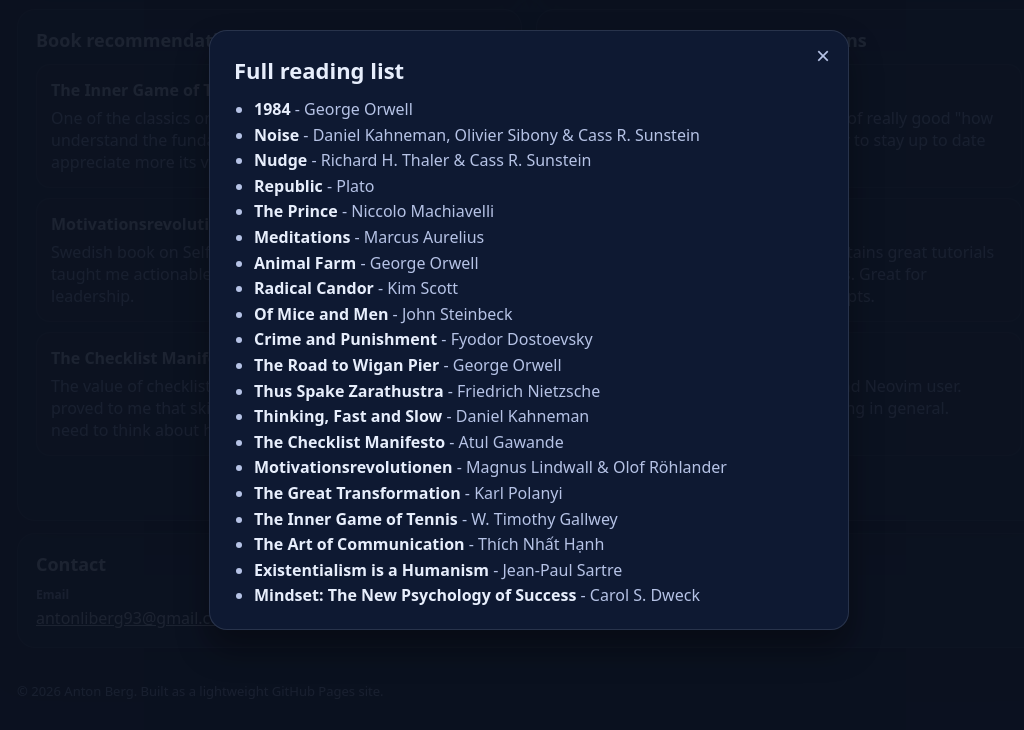
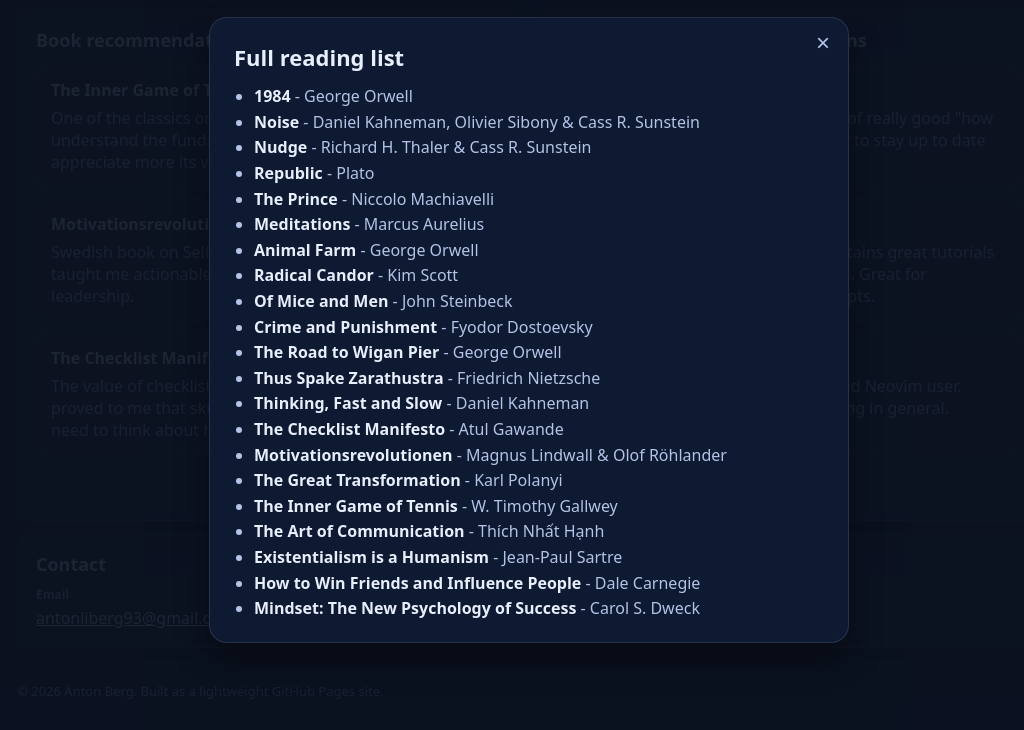
Before and after one commit to AntonLiBerg/AntonLiBerg.github.io, a website: page index.html in a window 1280 px wide. Both pictures are taken after a click on the link "Full list here". Shown: the part 1776-2506 px from the top of the page, without its empty margins (111-1135 px from the left). Drawn offline with Linux system fonts and the light colour scheme.

Commit message:
add book

```diff
--- a/index.html
+++ b/index.html
@@ -260,6 +260,7 @@
                 <li><strong>The Inner Game of Tennis</strong> - W. Timothy Gallwey</li>
                 <li><strong>The Art of Communication</strong> - Thích Nhất Hạnh </li>
                 <li><strong>Existentialism is a Humanism</strong> - Jean-Paul Sartre</li>
+                <li><strong>How to Win Friends and Influence People</strong> - Dale Carnegie</li>
                 <li><strong>Mindset: The New Psychology of Success</strong> - Carol S. Dweck</li>
               </ul>
             </div>
```
